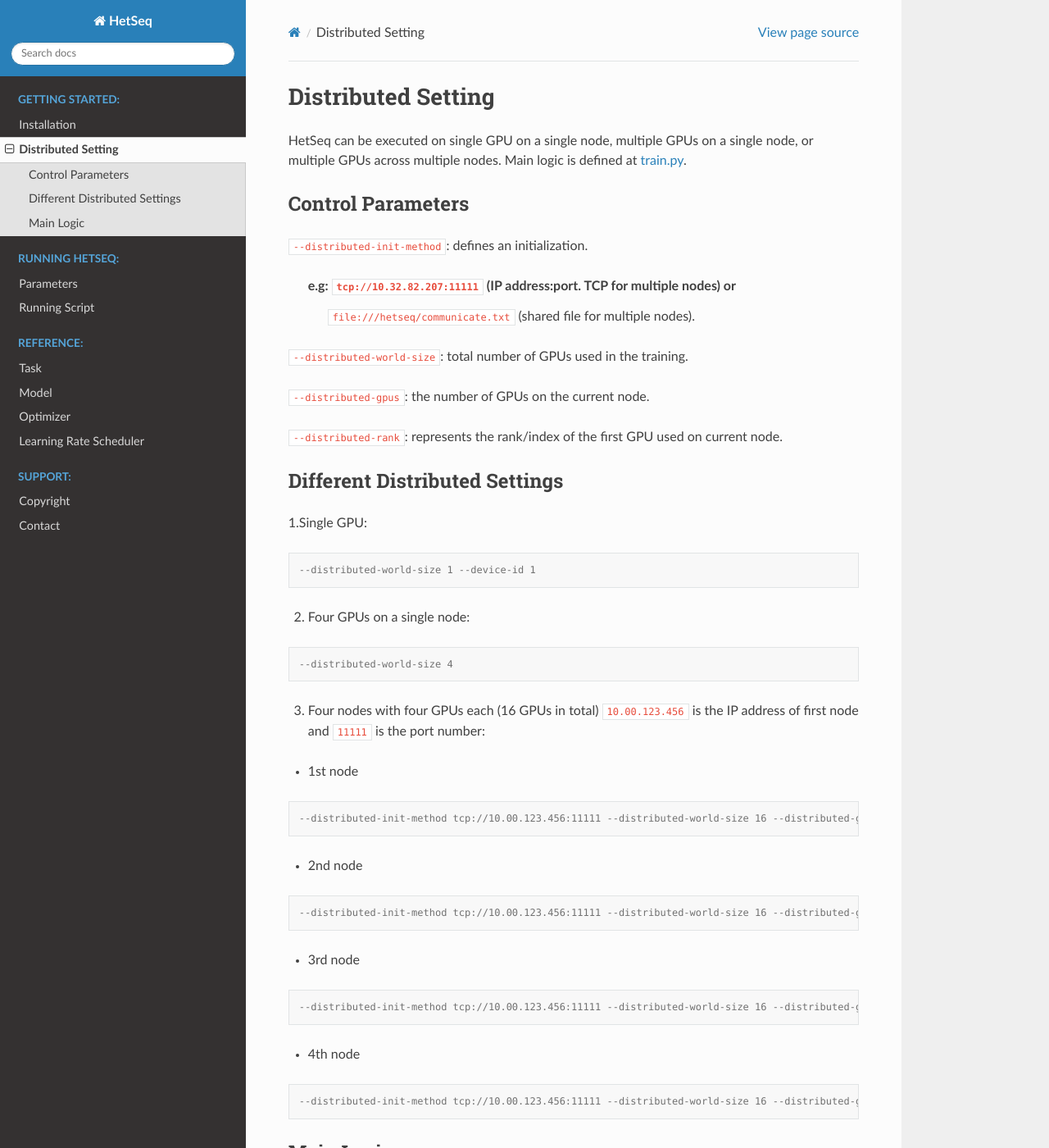
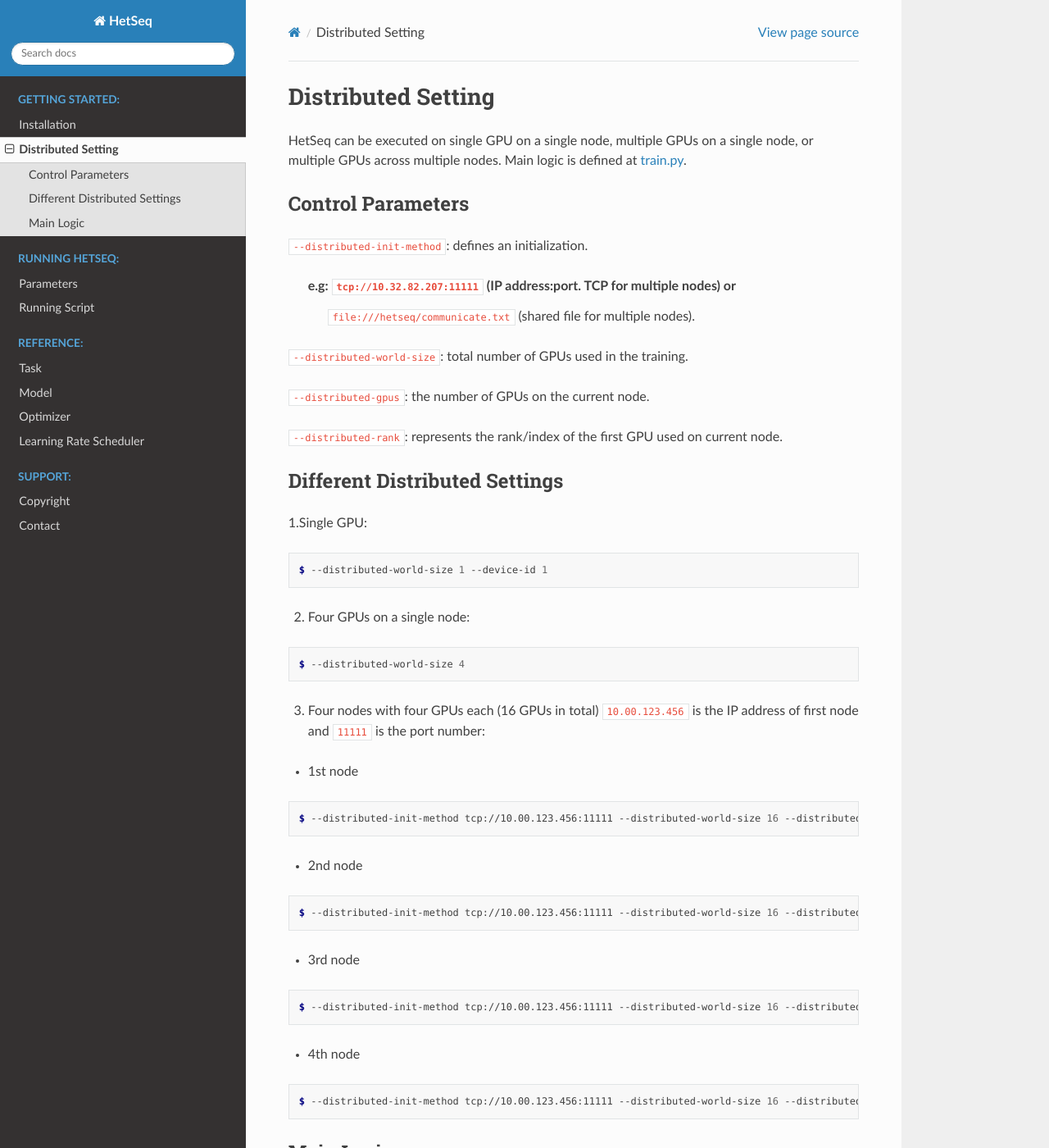
Before and after one commit to yifding/hetseq, a Sphinx documentation site: the page built from docs/source/distribute.rst, in a window 1280 px wide and 1400 px high. Shown: the whole window at 82% size. Built offline with Sphinx 7.4.7 and the Read the Docs theme 2.0.0, drawn with Linux system fonts in a browser that asks for light colours; pages that are not in the unit, such as notebooks, are missing from menus.

Commit message:
distributed setting finished

```diff
--- a/docs/source/distribute.rst
+++ b/docs/source/distribute.rst
@@ -26,13 +26,13 @@
 
 .. code:: console
 
-	--distributed-world-size 1 --device-id 1
+	$ --distributed-world-size 1 --device-id 1
 
 2. Four GPUs on a single node:
 
 .. code:: console
 
-	--distributed-world-size 4
+	$ --distributed-world-size 4
 
 3. Four nodes with four GPUs each (16 GPUs in total) ``10.00.123.456`` is the IP address of first node and ``11111`` is the port number:
 
@@ -40,25 +40,25 @@
 
 .. code:: console
 
-	--distributed-init-method tcp://10.00.123.456:11111 --distributed-world-size 16 --distributed-gpus 4 --distributed-rank 0
+	$ --distributed-init-method tcp://10.00.123.456:11111 --distributed-world-size 16 --distributed-gpus 4 --distributed-rank 0
 
 * 2nd node
 
 .. code:: console
 
-	--distributed-init-method tcp://10.00.123.456:11111 --distributed-world-size 16 --distributed-gpus 4 --distributed-rank 4
+	$ --distributed-init-method tcp://10.00.123.456:11111 --distributed-world-size 16 --distributed-gpus 4 --distributed-rank 4
 
 * 3rd node
 
 .. code:: console
 
-	--distributed-init-method tcp://10.00.123.456:11111 --distributed-world-size 16 --distributed-gpus 4 --distributed-rank 8
+	$ --distributed-init-method tcp://10.00.123.456:11111 --distributed-world-size 16 --distributed-gpus 4 --distributed-rank 8
 
 * 4th node
 
 .. code:: console
 
-	--distributed-init-method tcp://10.00.123.456:11111 --distributed-world-size 16 --distributed-gpus 4 --distributed-rank 12
+	$ --distributed-init-method tcp://10.00.123.456:11111 --distributed-world-size 16 --distributed-gpus 4 --distributed-rank 12
 
 
 
```
